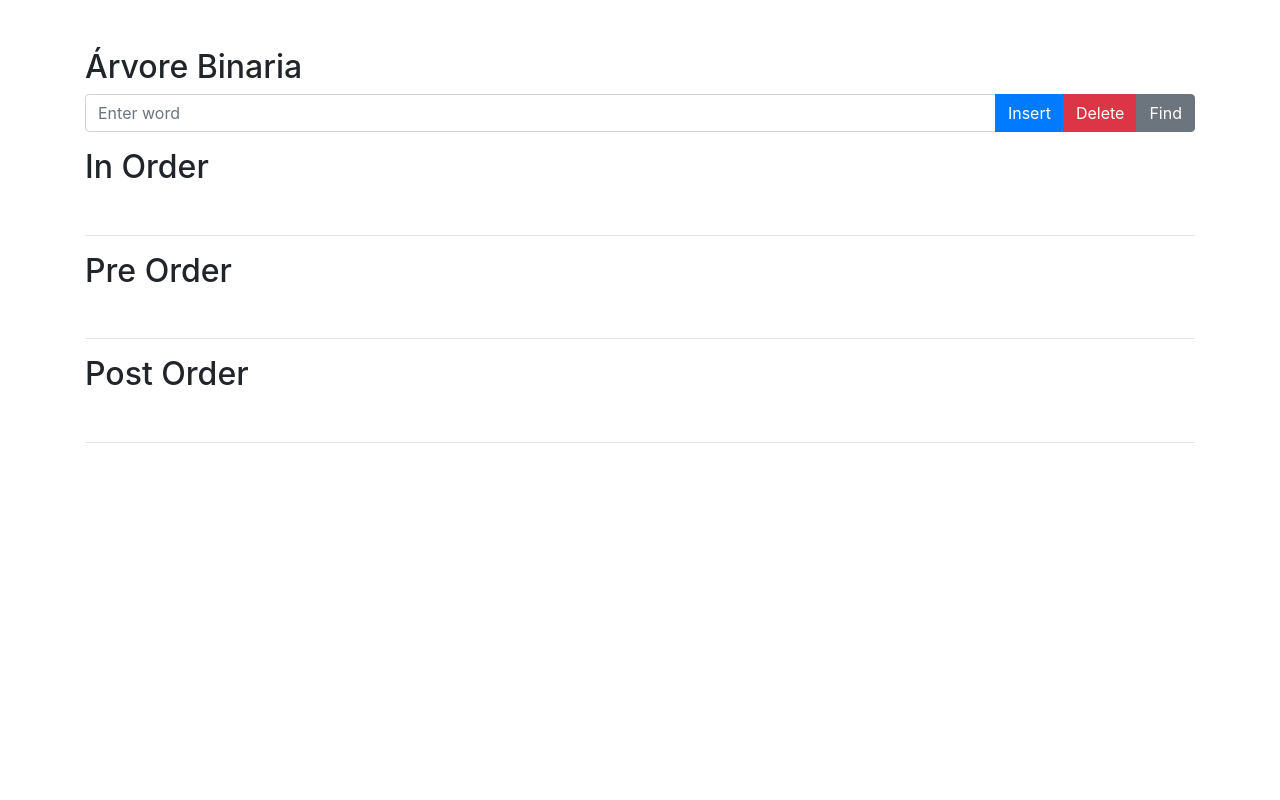
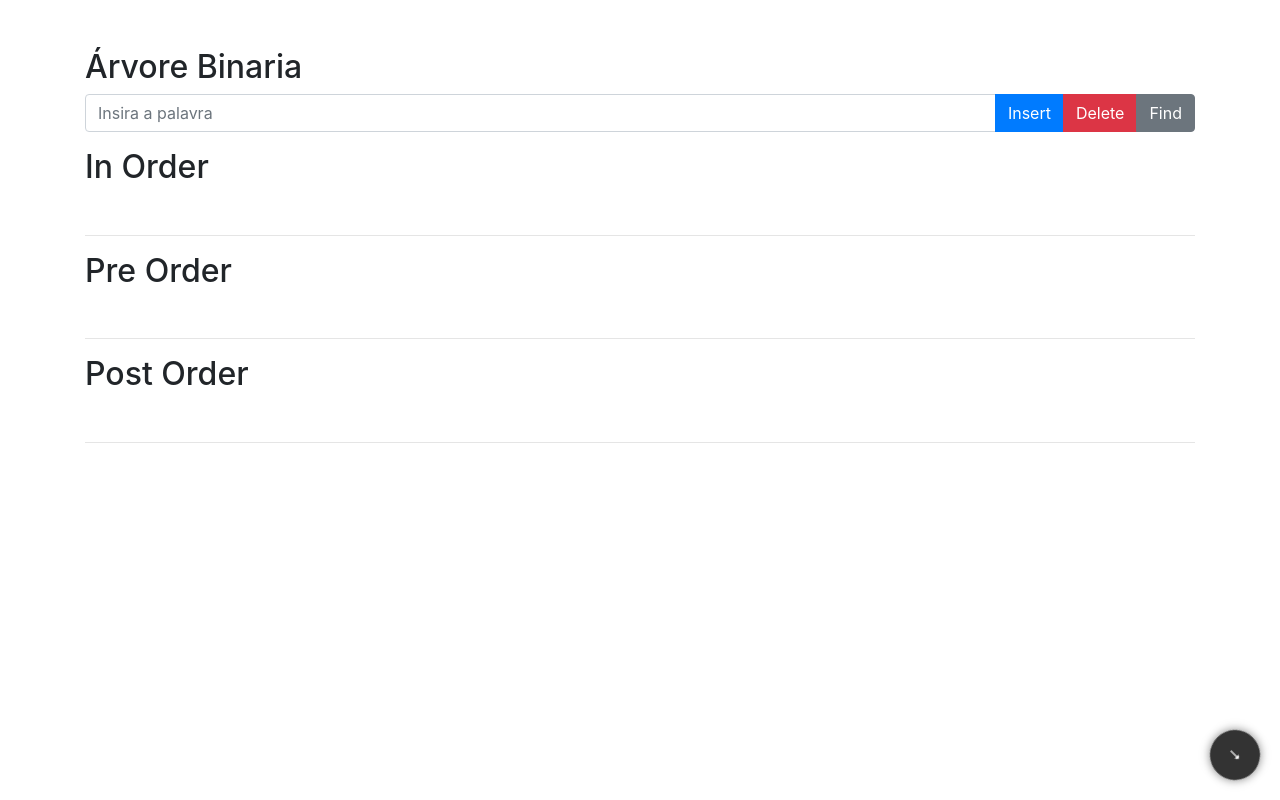
Before and after one commit to vitoroborges/binary_tree, a website: page orders.html in a window 1280 px wide. Drawn offline with nearby package versions, Linux system fonts and the light colour scheme; no server answers.

Commit message:
Adicionado nova função
Função que volta ao topo

```diff
--- a/orders.html
+++ b/orders.html
@@ -5,12 +5,32 @@
     <meta name="viewport" content="width=device-width, initial-scale=1.0">
     <title>Document</title>
     <link rel="stylesheet" href="https://stackpath.bootstrapcdn.com/bootstrap/4.5.2/css/bootstrap.min.css">
+    <style>
+.seta-cima {
+    position: fixed;
+    bottom: 20px;
+    right: 20px;
+    cursor: pointer;
+    width: 50px;
+    height: 50px;
+    background: #333;
+    color: white;
+    text-align: center;
+    line-height: 50px;
+    border-radius: 25px;
+    box-shadow: 0 0 10px rgba(0,0,0,0.5);
+    transform: rotate(135deg);
+    transition: transform 0.3s ease;
+}
+
+    </style>
 </head>
 <body>
     <div class="container mt-5">
+        <div class="seta-cima" id="seta-cima">⭡</div>
         <h2>Árvore Binaria</h2>
         <div class="input-group mb-3">
-            <input type="text" id="wordInput" class="form-control" placeholder="Enter word">
+            <input type="text" id="wordInput" class="form-control" placeholder="Insira a palavra">
             <div class="input-group-append">
                 <button onclick="insertWord()" class="btn btn-primary" type="button">Insert</button>
                 <button onclick="deleteWord()" class="btn btn-danger" type="button">Delete</button>
@@ -155,6 +175,8 @@
                                 setTimeout(() => {
                                     revertWordBlockColor(word);
                                 }, 3000);
+                            } else {
+                                alert('Palavra não encontrada!');
                             }
                         }
                     })
@@ -189,6 +211,14 @@
         fetchPreOrderTree();
         fetchPostOrderTree();
 
+        document.addEventListener('DOMContentLoaded', function() {
+            var setaCima = document.getElementById('seta-cima');
+
+            setaCima.onclick = function() {
+                window.scrollTo({ top: 0, behavior: 'smooth' });
+            };
+        });
+
     </script>
 
     <script src="https://code.jquery.com/jquery-3.5.1.slim.min.js"></script>
```
